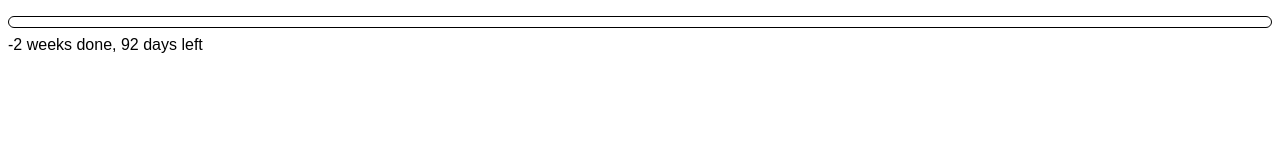
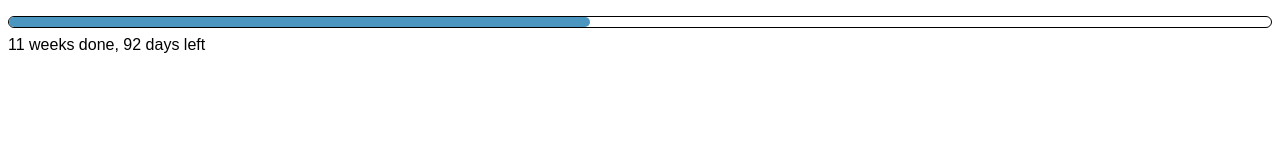
Before and after one commit to madeleine101/progbar2.0, a plain HTML site: page index.html in a window 1280 px wide. Drawn offline with Linux system fonts and the light colour scheme.

Commit message:
Update index.html

```diff
--- a/index.html
+++ b/index.html
@@ -46,7 +46,7 @@
     return percentage
   }
 
-  var startDate = '2022-09-26';
+  var startDate = '2022-06-26';
   var endDate = '2022-12-16';
 
   var timeGone = getTimeSince(startDate);
```
